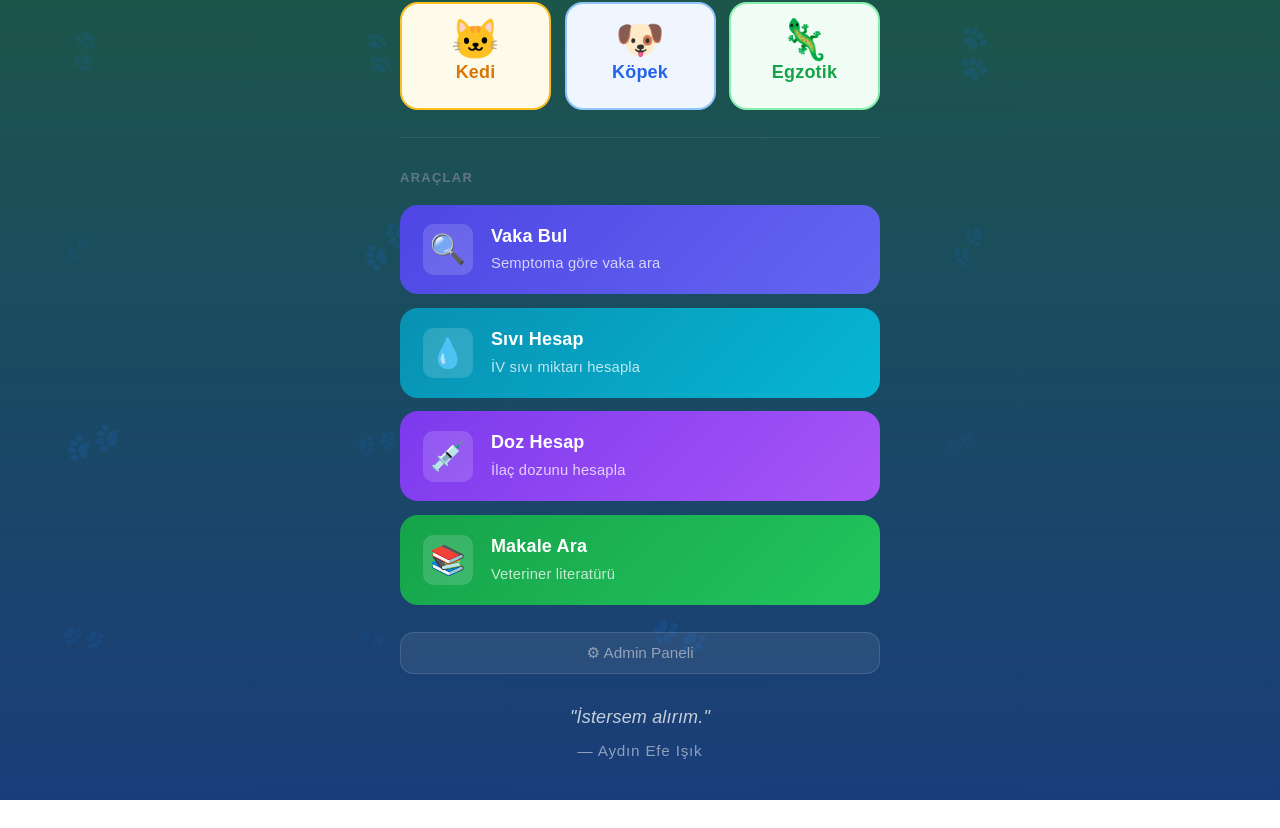
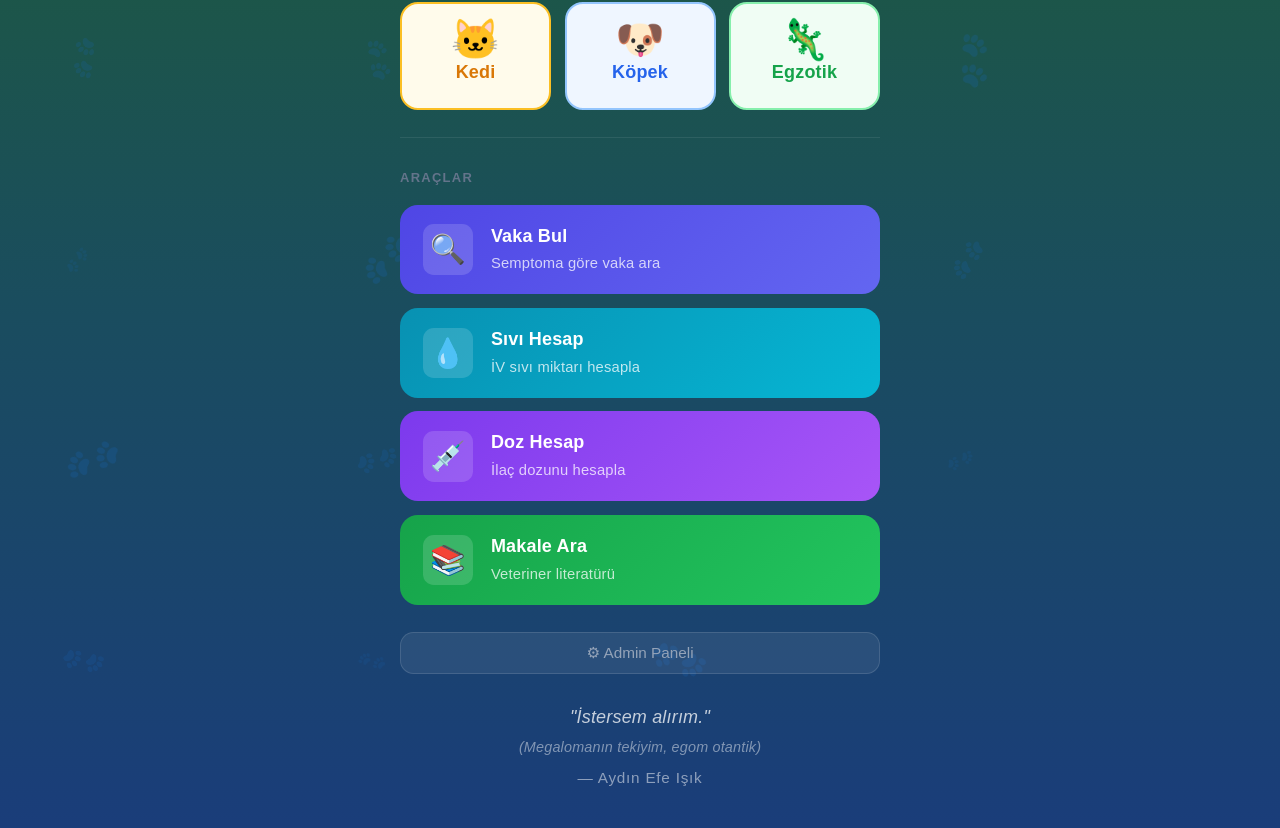
Before and after one commit to aydokafa-art/vetrapor-frontend, a React app: page / in a window 1280 px wide. Shown: the part 229-1057 px from the top of the page. Before the commit the page ends 1029 px from the top, so only its background shows below. Built offline with nearby package versions, Linux system fonts and the light colour scheme; no server answers; the HTML template or start-up script is replaced by a standard one.

Commit message:
Özlü söze ek satır eklendi
https://claude.ai/code/session_016KhKDTp16iy727mgyDSbVN

```diff
--- a/src/pages/Home.jsx
+++ b/src/pages/Home.jsx
@@ -78,6 +78,7 @@ export default function Home() {
         {/* quote */}
         <p style={s.quote}>
           "İstersem alırım."
+          <span style={s.quoteSub}>(Megalomanın tekiyim, egom otantik)</span>
           <span style={s.quoteAuthor}>— Aydın Efe Işık</span>
         </p>
       </div>
@@ -203,6 +204,13 @@ const s = {
     lineHeight: 1.8,
     fontWeight: 500,
   },
+  quoteSub: {
+    display: 'block',
+    fontSize: '.8rem',
+    color: 'rgba(255,255,255,0.45)',
+    fontStyle: 'italic',
+    marginTop: '0.1rem',
+  },
   quoteAuthor: {
     display: 'block',
     fontSize: '.85rem',
```
